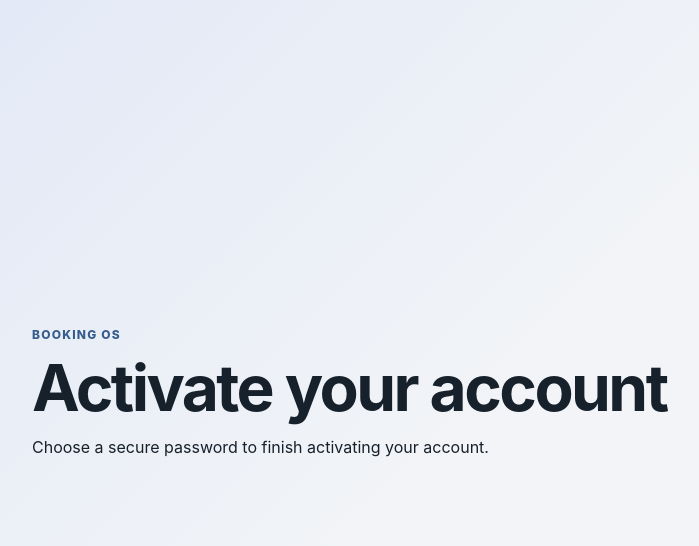
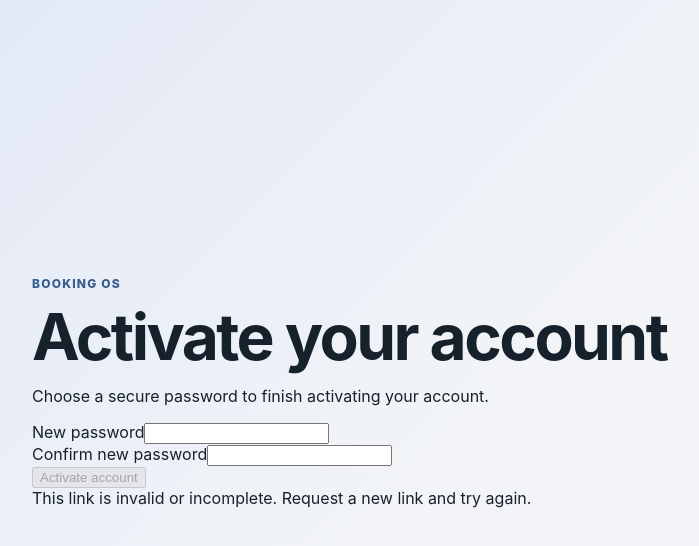
Before and after one commit to hiephanguyen01/booking-os, a Next.js app in the folder apps/web-console/: page /activate in a window 1280 px wide. Shown: the top 546 px of the page, without its empty margins (32-731 px from the left). Built offline with nearby package versions, Linux system fonts and the light colour scheme.

Commit message:
feat(web-console): wire activation form

```diff
--- a/apps/web-console/app/activate/page.tsx
+++ b/apps/web-console/app/activate/page.tsx
@@ -1,3 +1,5 @@
+import { ActivationForm } from "../../src/components/identity-forms";
+
 export default function ActivatePage() {
   return (
     <main className="console-shell">
@@ -5,6 +7,7 @@ export default function ActivatePage() {
         <p className="product-label">Booking OS</p>
         <h1 id="activation-title">Activate your account</h1>
         <p>Choose a secure password to finish activating your account.</p>
+        <ActivationForm />
       </section>
     </main>
   );
```
